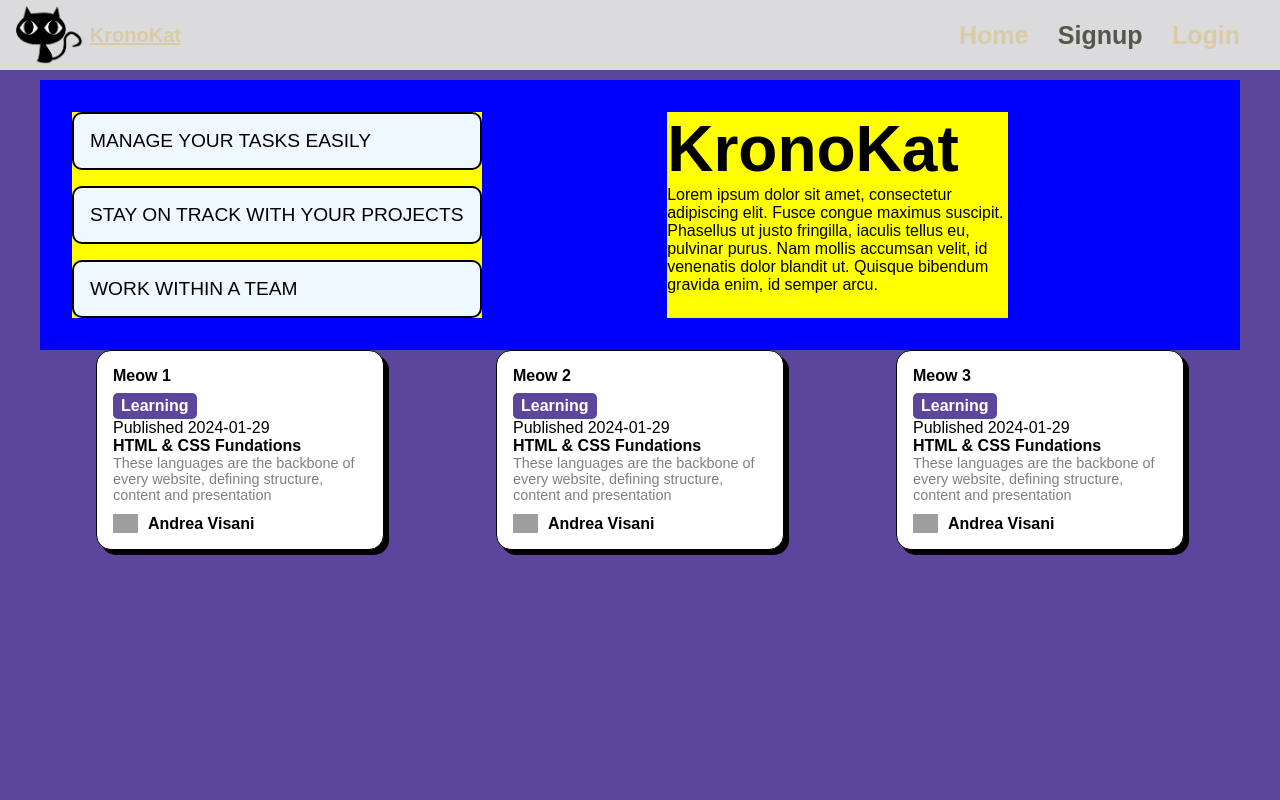
After one commit to andreavisani/KronoKat, a PHP site: page /trial/index.php in a window 1280 px wide. The commit adds this page. Run offline with PHP 8.4, Linux system fonts and the light colour scheme; grey boxes are pictures that could not be loaded.

Commit message:
added index

```diff
--- a/trial/header.php
+++ b/trial/header.php
@@ -7,7 +7,7 @@
     </div>
 
     <ul class="navdiv-ul">
-        <li><a href="#" >Home</a></li>
+        <li><a href="index.php" >Home</a></li>
         <li><a href="./signup.php" class="active">Signup</a></li>
         <li><a href="./contact.html">Login</a></li>
     </ul>
--- /dev/null
+++ b/trial/index.php
@@ -0,0 +1,89 @@
+<!DOCTYPE html>
+<html lang="en">
+<head>
+    <meta charset="UTF-8">
+    <meta name="viewport" content="width=device-width, initial-scale=1.0">
+    <link rel="stylesheet" type="text/css" href="styles/style.css">
+    <link rel="stylesheet" type="text/css" href="styles/indexcss.css">
+    <title>KronoKat - Manage your tasks</title>
+</head>
+<body>
+
+    <?php include('header.php'); ?>
+
+    <div class="page-containers" id="index_top_container" style="background-color: blue; margin-top:40px; padding: 2rem; display: flex;">
+        <div id="features_container" style="background-color: yellow;">
+            <div class="features">MANAGE YOUR TASKS EASILY</div>
+            <div class="features">STAY ON TRACK WITH YOUR PROJECTS</div>
+            <div class="features">WORK WITHIN A TEAM</div>
+        </div>
+        <div id="title_container" style="background-color: yellow;">
+            <h1>KronoKat</h1>
+            <p>Lorem ipsum dolor sit amet, consectetur adipiscing elit.
+                Fusce congue maximus suscipit. Phasellus ut justo fringilla, iaculis tellus eu, pulvinar purus.
+                Nam mollis accumsan velit, id venenatis dolor blandit ut. Quisque bibendum gravida enim, id semper arcu.
+            </p>
+        </div>
+    </div>
+    <div class="page-containers" sid="index_central_container">
+        <div class="card-container">
+            <h2>Meow 1</h2>
+            <div class="card-label">
+                <strong>Learning</strong>
+            </div>
+            <p>Published 2024-01-29</p>
+            <div class="card-text-header">
+                <h2>HTML & CSS Fundations</h2>
+            </div>
+            <div class="card-text-paragraph">
+                These languages are the backbone of every website, defining structure, content and presentation
+            </div>
+            <div class="card-footer">
+                <img class="card-footer-image" src="../assets/images/image-avatar.webp">
+                <div class="card-footer-name"><strong>Andrea Visani</strong></div>
+            </div>
+        </div>
+        <div class="card-container">
+            <h2>Meow 2</h2>
+            <div class="card-label">
+                <strong>Learning</strong>
+            </div>
+            <p>Published 2024-01-29</p>
+            <div class="card-text-header">
+                <h2>HTML & CSS Fundations</h2>
+            </div>
+            <div class="card-text-paragraph">
+                These languages are the backbone of every website, defining structure, content and presentation
+            </div>
+            <div class="card-footer">
+                <img class="card-footer-image" src="../assets/images/image-avatar.webp">
+                <div class="card-footer-name"><strong>Andrea Visani</strong></div>
+            </div>
+        </div>
+        <div class="card-container">
+            <h2>Meow 3</h2>
+            <div class="card-label">
+                <strong>Learning</strong>
+            </div>
+            <p>Published 2024-01-29</p>
+            <div class="card-text-header">
+                <h2>HTML & CSS Fundations</h2>
+            </div>
+            <div class="card-text-paragraph">
+                These languages are the backbone of every website, defining structure, content and presentation
+            </div>
+            <div class="card-footer">
+                <img class="card-footer-image" src="../assets/images/image-avatar.webp">
+                <div class="card-footer-name"><strong>Andrea Visani</strong></div>
+            </div>
+        </div>
+
+
+
+
+    </div>
+
+
+
+</body>
+</html>
--- /dev/null
+++ b/trial/styles/indexcss.css
@@ -0,0 +1,85 @@
+.page-containers{
+    display: flex;
+    justify-content: space-between;
+    max-width: 1200px;
+    margin-inline: auto;
+}
+
+#features_container{
+    display: grid;
+    gap: 1rem;
+
+}
+
+#title_container{
+    max-width: 30%;
+    margin-right: 200px;
+
+}
+
+.features{
+    background-color: aliceblue;
+    border: 2px solid black;
+    border-radius: 10px;
+    padding: 1rem;
+    font-size: 1.2rem;
+    text-decoration: dotted;
+}
+
+h1{
+    font-size: 4rem;
+}
+
+.card-container {
+    margin: auto auto auto auto;
+    border: 1px solid black;
+    border-radius: 15px;
+    padding: 1rem;
+    width: 18rem;
+    background-color: white;
+    box-shadow: 5px 5px 0px 0px black;
+}
+
+.card-label {
+    background-color: #5C469B;
+    color: white;
+    width: fit-content;
+    padding: 0.5ch 1ch;
+    border-radius: 5px;
+    font-size: 0.9rem;
+    margin-top: 0.5rem;
+}
+
+.card-label:hover{
+    background-color: #5C469B;
+    box-shadow: 2px 2px 5px 0px black;
+}
+
+
+.card-text-header {
+    font-size: 1.5rem;
+}
+
+.card-text-paragraph {
+    font-size: .9rem;
+    color: grey;
+}
+
+.card-footer {
+    display: grid;
+    grid-column: 3;
+    margin-top: 0.7rem;
+    grid-template-columns: min-content auto auto;
+    gap: 10px;
+}
+
+.card-footer-image {
+    grid-column: 1;
+    width: 25px;
+}
+.card-footer-name {
+    margin-top: auto;
+    margin-bottom: auto;
+    grid-column-start: 2;
+    font-size: 0.9rem;
+}
--- a/trial/styles/style.css
+++ b/trial/styles/style.css
@@ -1,13 +1,13 @@
-
 * {
     margin: 0;
     padding: 0;
     box-sizing: border-box;
+    font-size: 16px;
 }
 
 /* Set background color and font family */
 body {
-    background-color: #333;
+    background-color: #5C469B;
     font-family: Arial, sans-serif;
     height: 100vh; /* Ensure the background covers the entire screen */
     padding-top: 40px;
```
